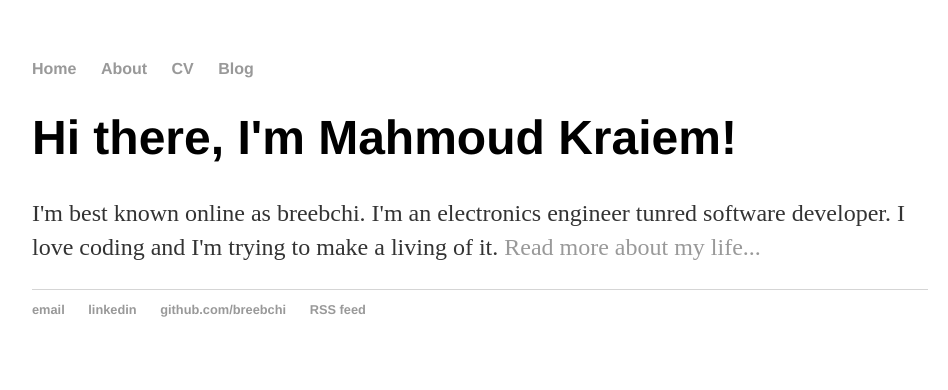
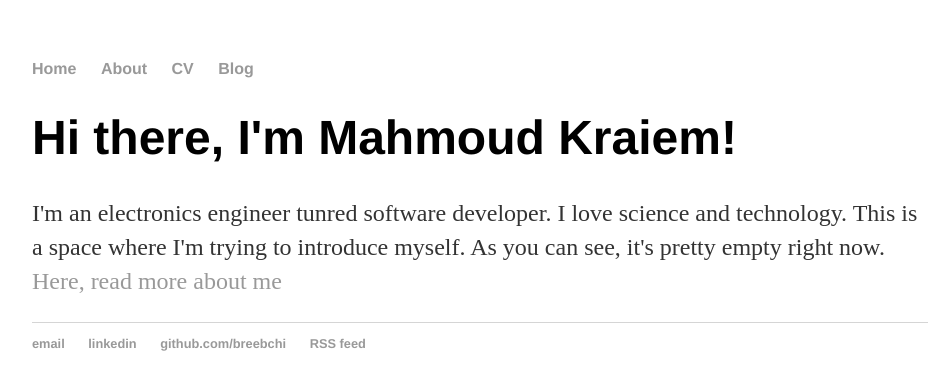
Before and after one commit to breebchi/breebchi.github.io, a Jekyll site: the page built from index.html, in a window 1280 px wide. Shown: the top 390 px of the page, without its empty margins (160-1108 px from the left). Built offline with Jekyll 4.4.1, drawn with Linux system fonts in a browser that asks for light colours.

Commit message:
Update index.html

```diff
--- a/index.html
+++ b/index.html
@@ -4,6 +4,7 @@ title: Mahmoud Kraiem, science and tek enthusiast
 ---
 <div class="blurb">
         		<h1>Hi there, I'm Mahmoud Kraiem!</h1>
-				<p>I'm best known online as breebchi. I'm an electronics engineer tunred software developer.
-        I love coding and I'm trying to make a living of it. <a href="/about">Read more about my life...</a></p>
+				<p>I'm an electronics engineer tunred software developer. I love science and technology.
+					This is a space where I'm trying to introduce myself.
+					As you can see, it's pretty empty right now. <a href="/about">Here, read more about me</a></p>
     		</div><!-- /.blurb -->
```
